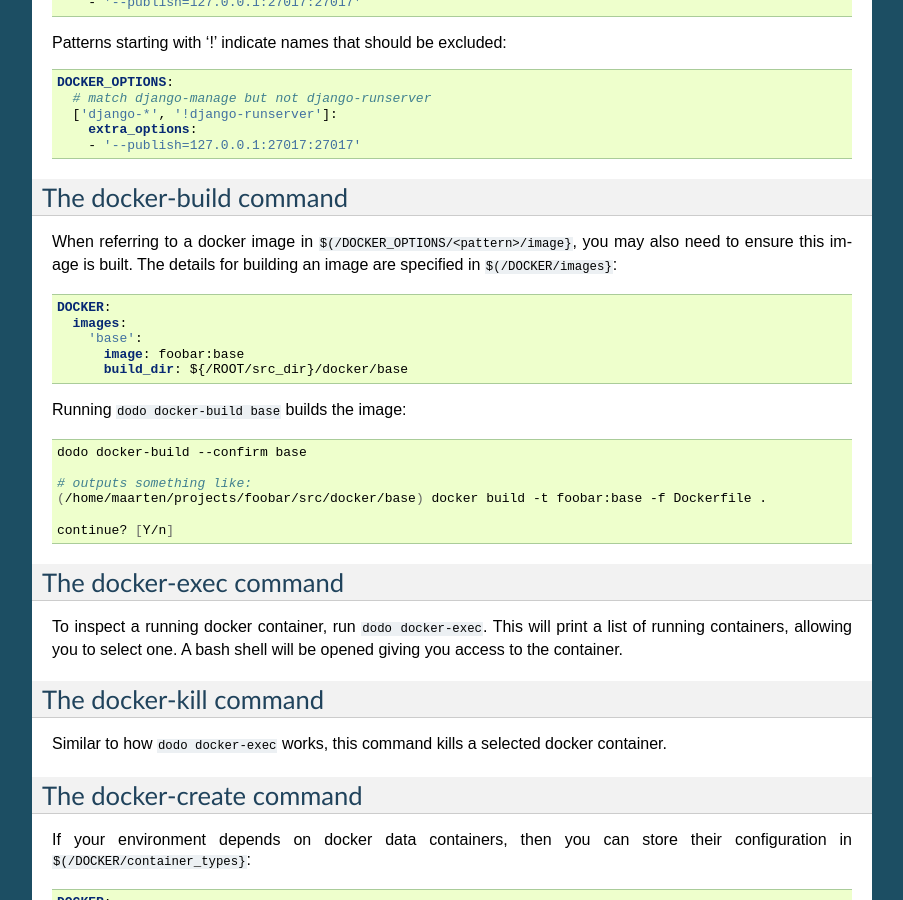
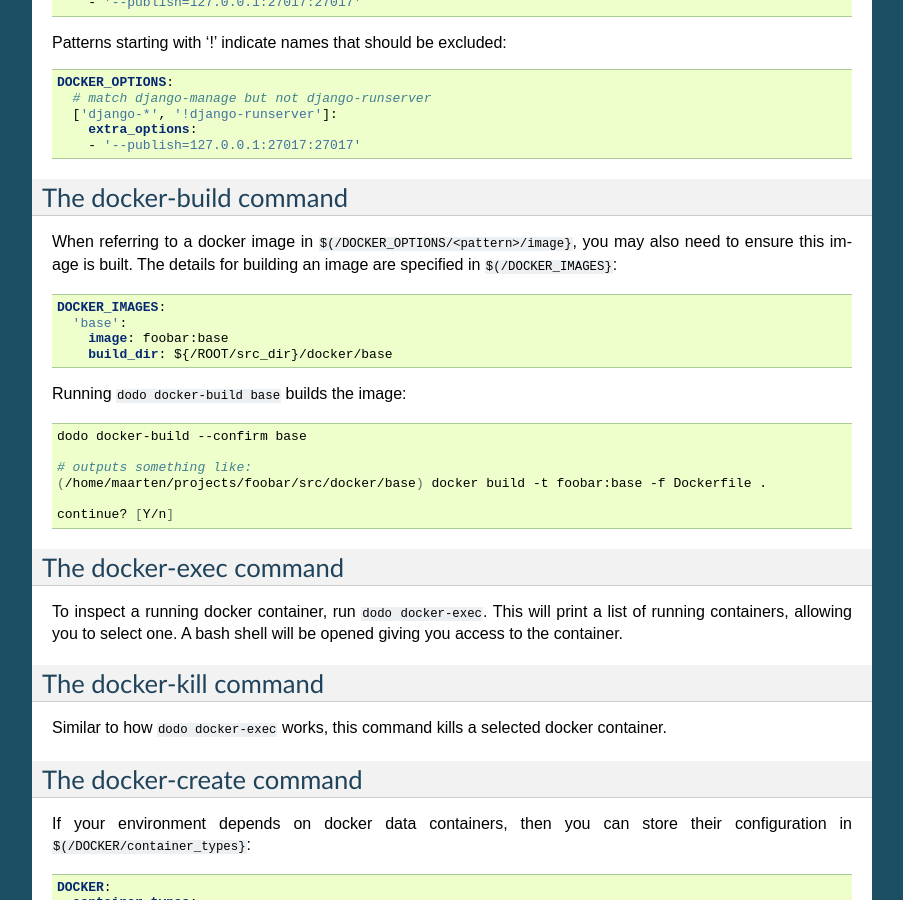
Before and after one commit to mnieber/dodo-commands, a Sphinx documentation site: the page built from doc/docker_commands.rst, in a window 1280 px wide and 900 px high, scrolled down 1368 px. Shown: the whole window, without its empty margins (198-1101 px from the left). Built offline with Sphinx 7.4.7, drawn with Linux system fonts in a browser that asks for light colours.

```diff
--- a/doc/docker_commands.rst
+++ b/doc/docker_commands.rst
@@ -92,15 +92,14 @@ Patterns starting with '!' indicate names that should be excluded:
 The docker-build command
 ========================
 
-When referring to a docker image in ``$(/DOCKER_OPTIONS/<pattern>/image}``, you may also need to ensure this image is built. The details for building an image are specified in ``$(/DOCKER/images}``:
+When referring to a docker image in ``$(/DOCKER_OPTIONS/<pattern>/image}``, you may also need to ensure this image is built. The details for building an image are specified in ``$(/DOCKER_IMAGES}``:
 
 .. code-block:: yaml
 
-    DOCKER:
-      images:
-        'base':
-          image: foobar:base
-          build_dir: ${/ROOT/src_dir}/docker/base
+    DOCKER_IMAGES:
+      'base':
+        image: foobar:base
+        build_dir: ${/ROOT/src_dir}/docker/base
 
 Running ``dodo docker-build base`` builds the image:
 
```
Also changed, not shown: 2 other files.
